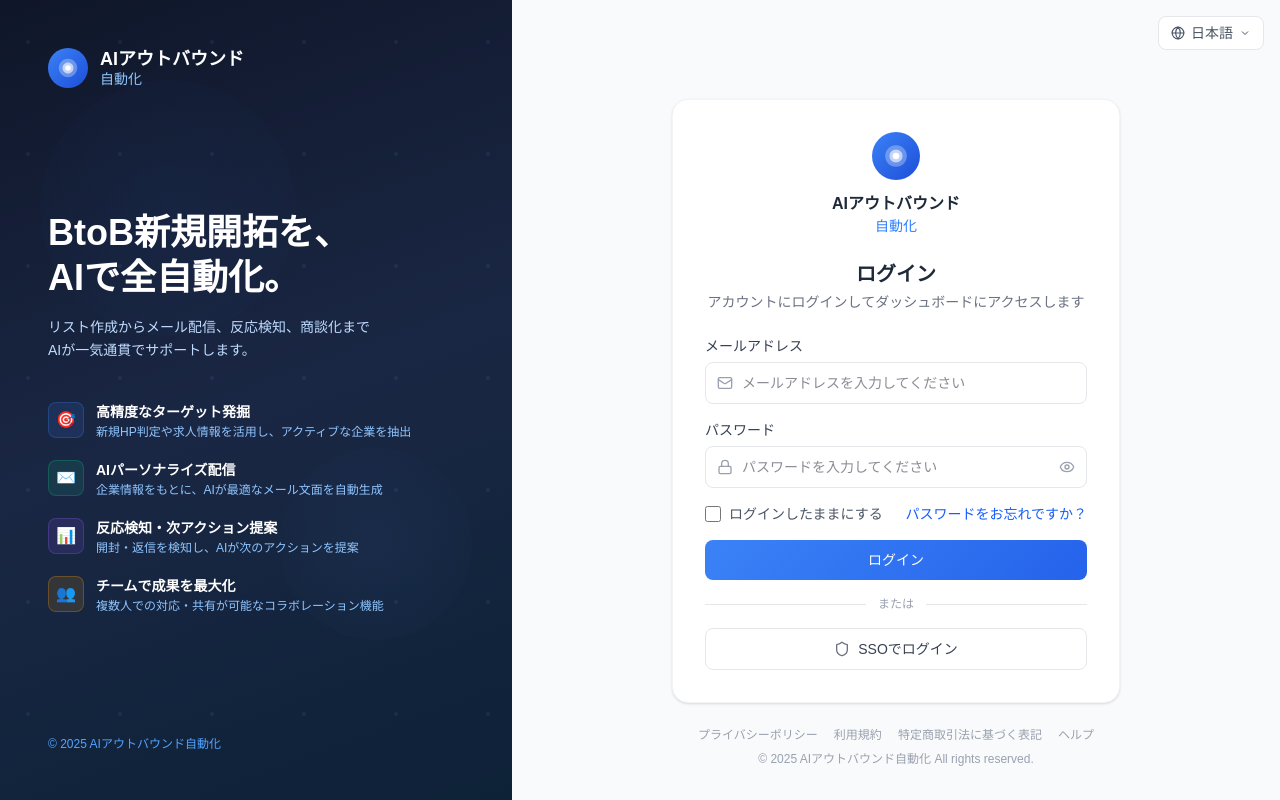
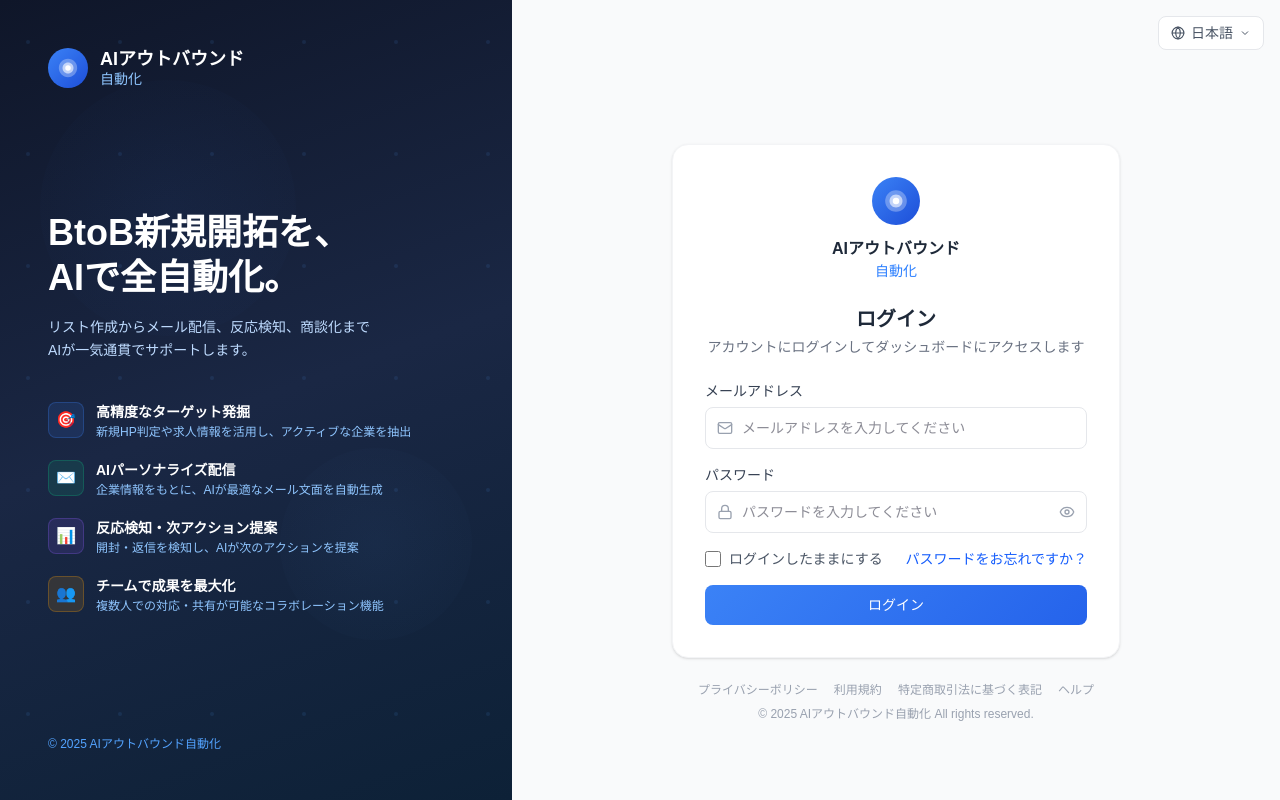
Before and after one commit to nn-nissy1010/freshbound, a Next.js app: page /login in a window 1280 px wide. Built offline with nearby package versions, Linux system fonts and the light colour scheme.

Commit message:
fix: remove sso in login page

```diff
--- a/src/app/login/page.tsx
+++ b/src/app/login/page.tsx
@@ -215,20 +215,6 @@ export default function LoginPage() {
                 >
                   ログイン
                 </button>
-
-                <div className="relative flex items-center gap-3">
-                  <div className="flex-1 h-px bg-gray-200" />
-                  <span className="text-xs text-gray-400">または</span>
-                  <div className="flex-1 h-px bg-gray-200" />
-                </div>
-
-                <button
-                  type="button"
-                  className="w-full py-2.5 rounded-lg border border-gray-200 text-gray-700 font-medium text-sm flex items-center justify-center gap-2 hover:bg-gray-50 transition-colors"
-                >
-                  <Shield size={16} className="text-gray-500" />
-                  SSOでログイン
-                </button>
               </form>
             </div>
 
```
